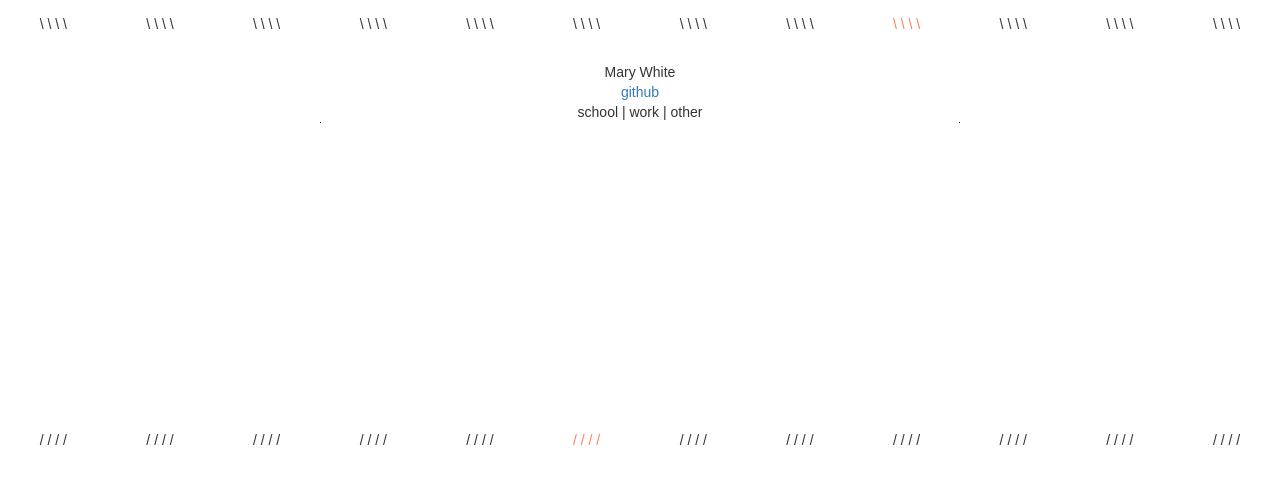
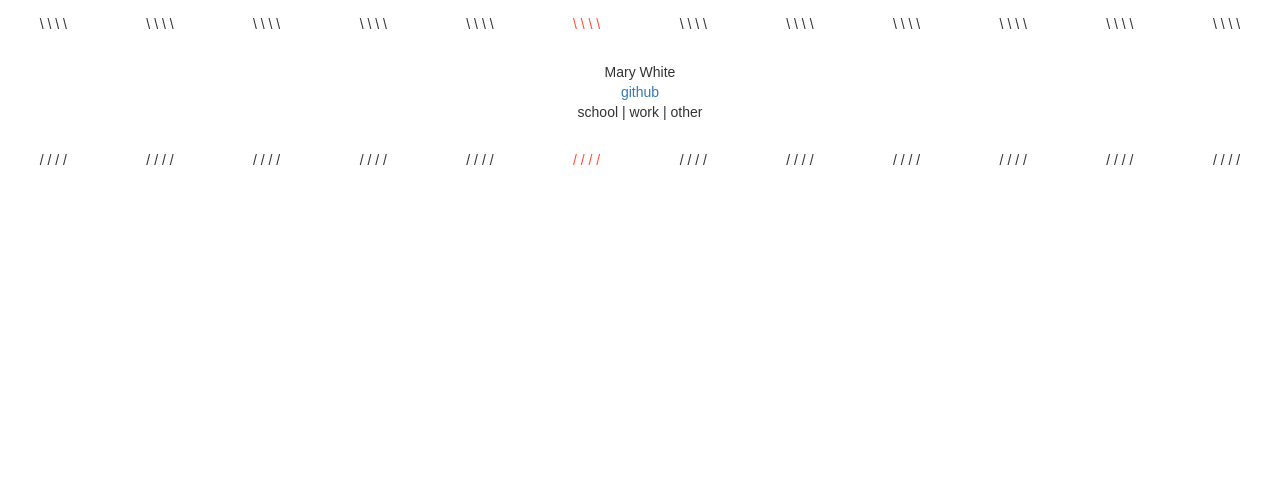
Before and after one commit to marywhite/weekend_resume, a website: page server/public/views/index.html in a window 1280 px wide. Drawn offline with Linux system fonts and the light colour scheme; files that its build step writes are made by us from their sources; a web font is replaced by a local one.

Commit message:
working interval

```diff
--- a/client/app.js
+++ b/client/app.js
@@ -21,29 +21,25 @@ $(document).ready(function(){
     click_cat('.name', '.space');
 
 
-    setInterval(function() {
+    changeColor();
+    setInterval(changeColor, 5000);
+
+
+    function changeColor(){
         randomSlash('.hi');
         randomSlash('.footer');
-    }, 5000);
-
-
+    }
 
     function randomSlash(str){
         $(str).children().removeClass('select');
         var children = ($(str).children(':visible').length);
         var child = randomNumber(0, children-1);
         $(str + " div:visible").eq(child).addClass('select');
+
     }
 
     function randomNumber(min, max) {
             return Math.floor(Math.random() * (1 + max - min) + min);
     }
 
-    randomSlash();
-
-//reset on click
-//    setInterval(function() {
-//        $('.slash').toggleClass('.change');
-//    }, 800);
-
 });
--- a/client/stylesheet.css
+++ b/client/stylesheet.css
@@ -36,5 +36,9 @@ p {
 }
 
 .select {
-    color: coral;
+    color: #ff4e35;
 }
+
+.current {
+    color: #000480;
+}
--- a/server/public/assets/styles/stylesheet.css
+++ b/server/public/assets/styles/stylesheet.css
@@ -36,5 +36,9 @@ p {
 }
 
 .select {
-    color: coral;
+    color: #ff4e35;
 }
+
+.current {
+    color: #000480;
+}
--- a/server/public/views/index.html
+++ b/server/public/views/index.html
@@ -32,13 +32,13 @@
                 <span class="span3">other</span></p>
         </div>
     </div>
-    <div class="row space">
-        <div class="col-md-6 col-md-offset-3 cat">
-        </div>
-    </div>
+    <!--<div class="row space">-->
+        <!--<div class="col-md-6 col-md-offset-3 cat">-->
+        <!--</div>-->
+    <!--</div>-->
     <div class="row hidden school">
         <div class="col-md-6 col-md-offset-3 cat">
-            <div class="prime item"></div>
+            <div class="prime item current"></div>
             <div class="macalester item"></div>
         </div>
     </div>
```
Also changed, not shown: server/public/assets/scripts/app.min.js.
